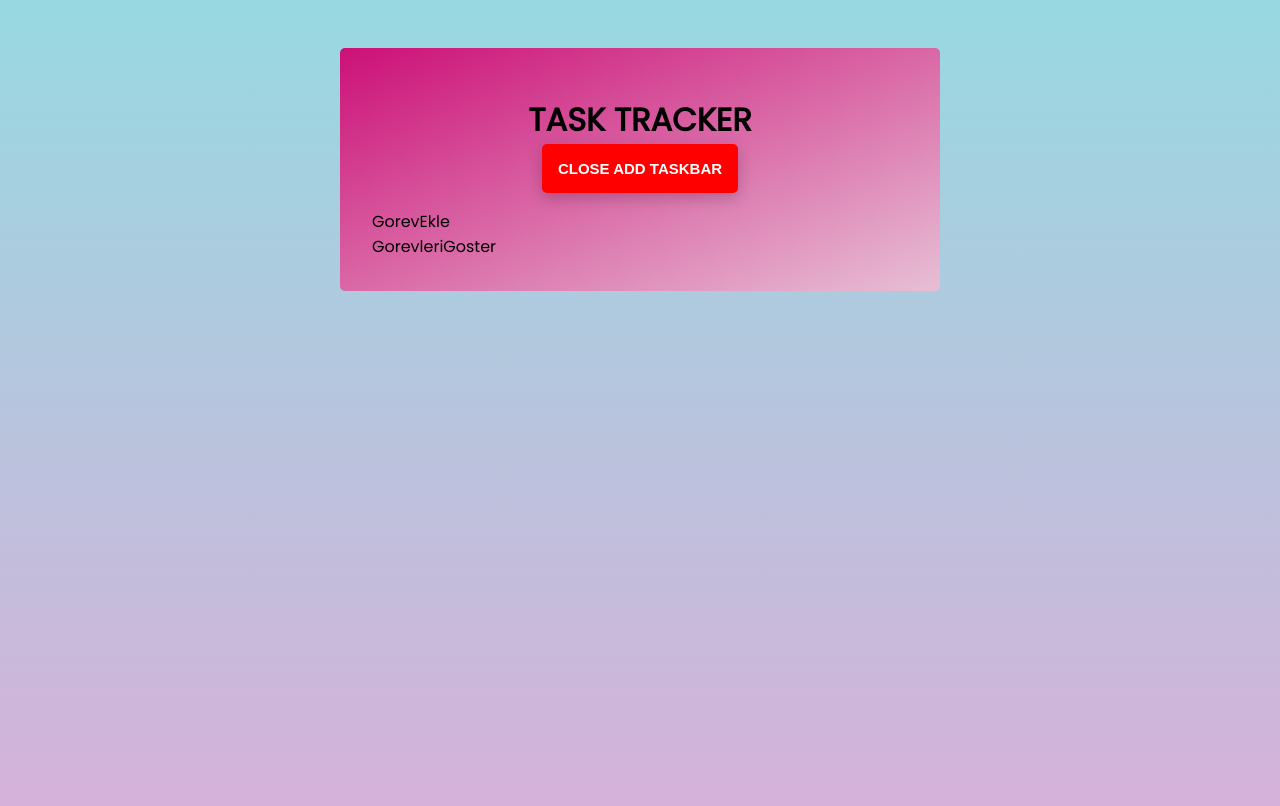
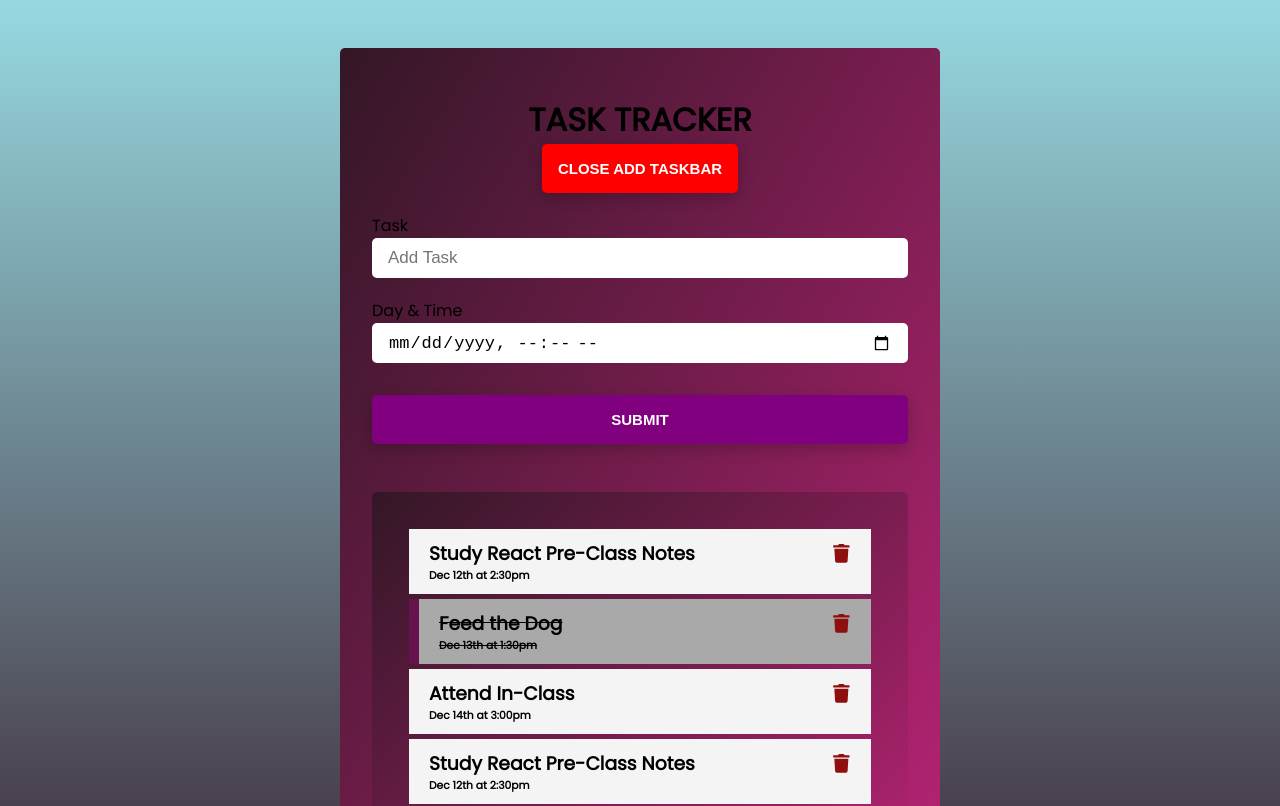
Before and after one commit to DogukanCifci/AppTracker-REACT, a React (Create React App) app: page / in a window 1280 px wide. Shown: the top 806 px of the page. Built offline with nearby package versions, Linux system fonts and the light colour scheme.

Commit message:
tasks adding added

```diff
--- a/src/App.css
+++ b/src/App.css
@@ -9,15 +9,15 @@
 body {
   height: 100vh;
   font-family: "Poppins", sans-serif;
-  background-image: linear-gradient(to top, #d9afd9 0%, #97d9e1 100%);
+  background-image: linear-gradient(to top, #463946 0%, #97d9e1 100%);
   background-repeat: no-repeat;
   background-size: cover;
 }
 .container {
   background-image: linear-gradient(
     to bottom right,
-    rgb(204, 16, 119),
-    rgb(231, 191, 213)
+    rgb(51, 23, 38),
+    rgb(194, 36, 123)
   );
   margin: 3rem auto;
   max-width: 600px;
@@ -81,11 +81,15 @@ body {
   text-decoration: line-through;
   background-color: darkgrey;
   padding: 10px 20px;
-
+  margin: 5px;
 }
 
- h3 {
+h3 {
   display: flex;
   align-items: center;
   justify-content: space-between;
 }
+
+.thrash {
+  color: rgb(143, 14, 14);
+}
--- a/src/components/GorevEkle.jsx
+++ b/src/components/GorevEkle.jsx
@@ -1,7 +1,61 @@
-import React from "react";
+import React, { useState } from "react";
 
-const GorevEkle = () => {
-  return <div>GorevEkle</div>;
+const GorevEkle = ({ görevler, setGörevler }) => {
+  //console.log("asd", görevler); //6 elemenali dizimiz
+
+  const [text, setText] = useState("");
+  const [date, setDate] = useState("");
+  console.log(text);
+  console.log(date);
+
+  const yapSubmit = (event) => {
+    event.preventDefault();
+    //[] nerde olduguna dikkat et
+    setGörevler([
+      ...görevler,
+      {
+        id: görevler.length + 1,
+        text: text, //setText ile asagida güncelledigim icin burada da otomatik olarak gözükecektir
+        day: date, //setDate ile asagida güncelledigim icin burada da otomatik olarak gözükecektir
+        bittiMi: false,
+      },
+    ]);
+  };
+  return (
+    <div>
+      <form onSubmit={yapSubmit}>
+        <div className="form-control">
+          <label htmlFor="taskInput">Task</label>
+          <input
+            id="taskInput"
+            type="text"
+            placeholder="Add Task"
+            name="text"
+            value={text}
+            //her seferinde i.target.value artik text'e atanmis olur
+            onChange={(i) => setText(i.target.value)}
+          />
+        </div>
+        <div className="form-control">
+          <label htmlFor="dateInput">Day & Time</label>
+          <input
+            id="dateInput"
+            type="datetime-local"
+            placeholder="Add Day"
+            name="date"
+            value={date}
+            //her seferinde i.target.value artik date'e atanmis olur.Cünkü set..in ici o
+            onChange={(e) => setDate(e.target.value)}
+          />
+        </div>
+        <div>
+          <button type="submit" className="btn btn-submit">
+            Submit
+          </button>
+        </div>
+      </form>
+    </div>
+  );
 };
 
 export default GorevEkle;
--- a/src/components/GorevleriGoster.jsx
+++ b/src/components/GorevleriGoster.jsx
@@ -1,7 +1,21 @@
 import React from "react";
-
-const GorevleriGoster = () => {
-  return <div>GorevleriGoster</div>;
+import { FaTrash } from "react-icons/fa";
+const GorevleriGoster = ({ görevler, setGörevler }) => {
+  return (
+    <div className="container">
+      {görevler.map((görev) => {
+        const { text, day, id, bittiMi } = görev;
+        return (
+          <div key={id} className={bittiMi ? "trueStil" : "falseStil"}>
+            <h3>
+              {text} <FaTrash className="thrash" />
+            </h3>
+            <h6>{day}</h6>
+          </div>
+        );
+      })}
+    </div>
+  );
 };
 
 export default GorevleriGoster;
```
